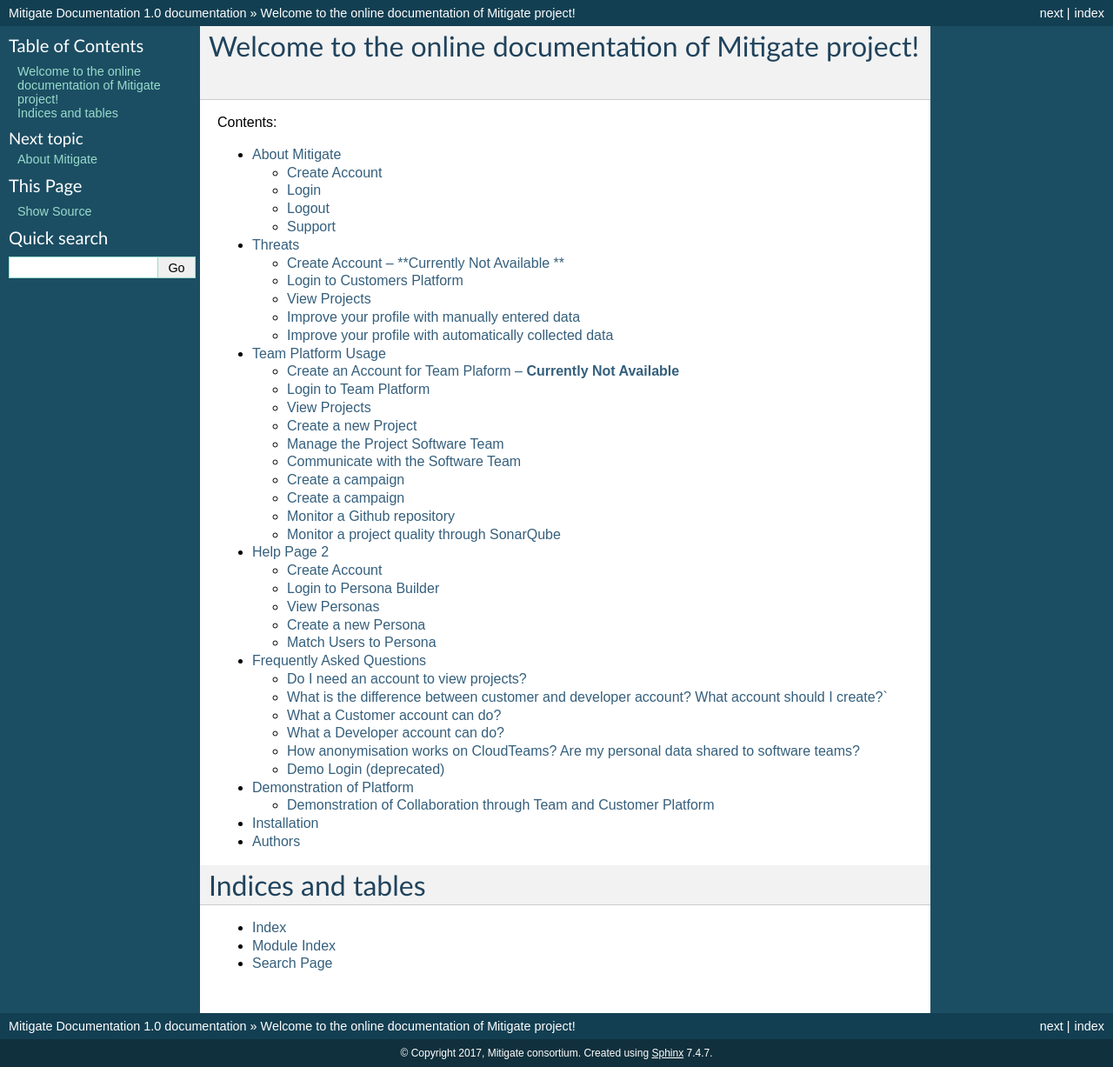
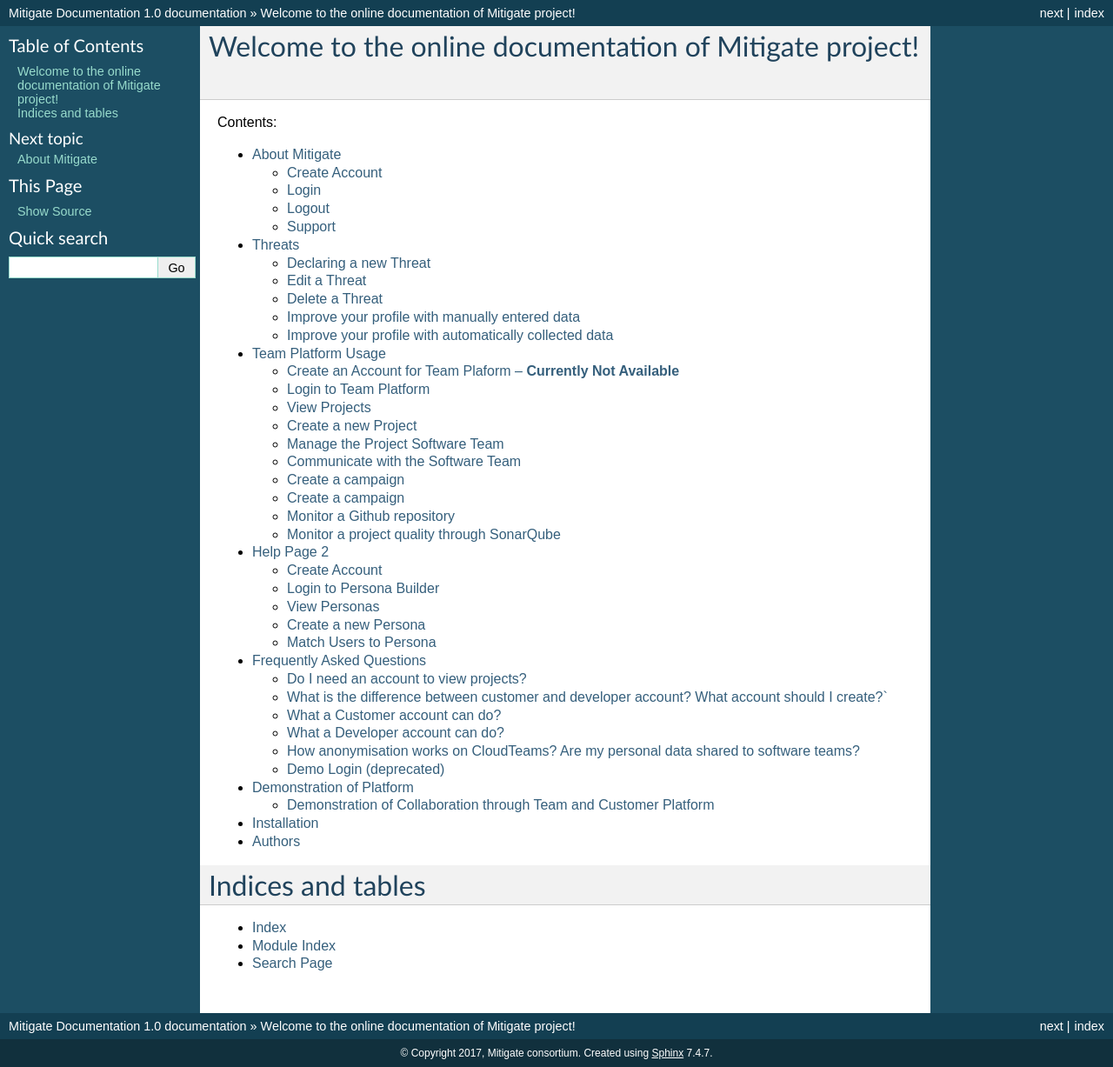
Before and after one commit to singularlogic/mitigate-documentation, a Sphinx documentation site: the page built from docs/index.rst, in a window 1280 px wide. Shown: the whole page at 87% size. Built offline with Sphinx 7.4.7, drawn with Linux system fonts in a browser that asks for light colours.

Commit message:
Update customers_usage.rst

```diff
--- a/docs/customers_usage.rst
+++ b/docs/customers_usage.rst
@@ -9,13 +9,13 @@ To use CloudTeams, you have to make an customer account::
 .. note::
     Customer account is needed for following and participating to new projects.
 
-Create Account -- **Currently Not Available **
+Declaring a new Threat
 --------
 
 - Go to ..
 - Create customer account
 
-Login to Customers Platform
+Edit a Threat
 --------
 
 - Go to ..
@@ -23,7 +23,7 @@ Login to Customers Platform
 - Login with your creadentials
 
 
-View Projects
+Delete a Threat
 ------------
 
 Select project of interest and follow project:
```
